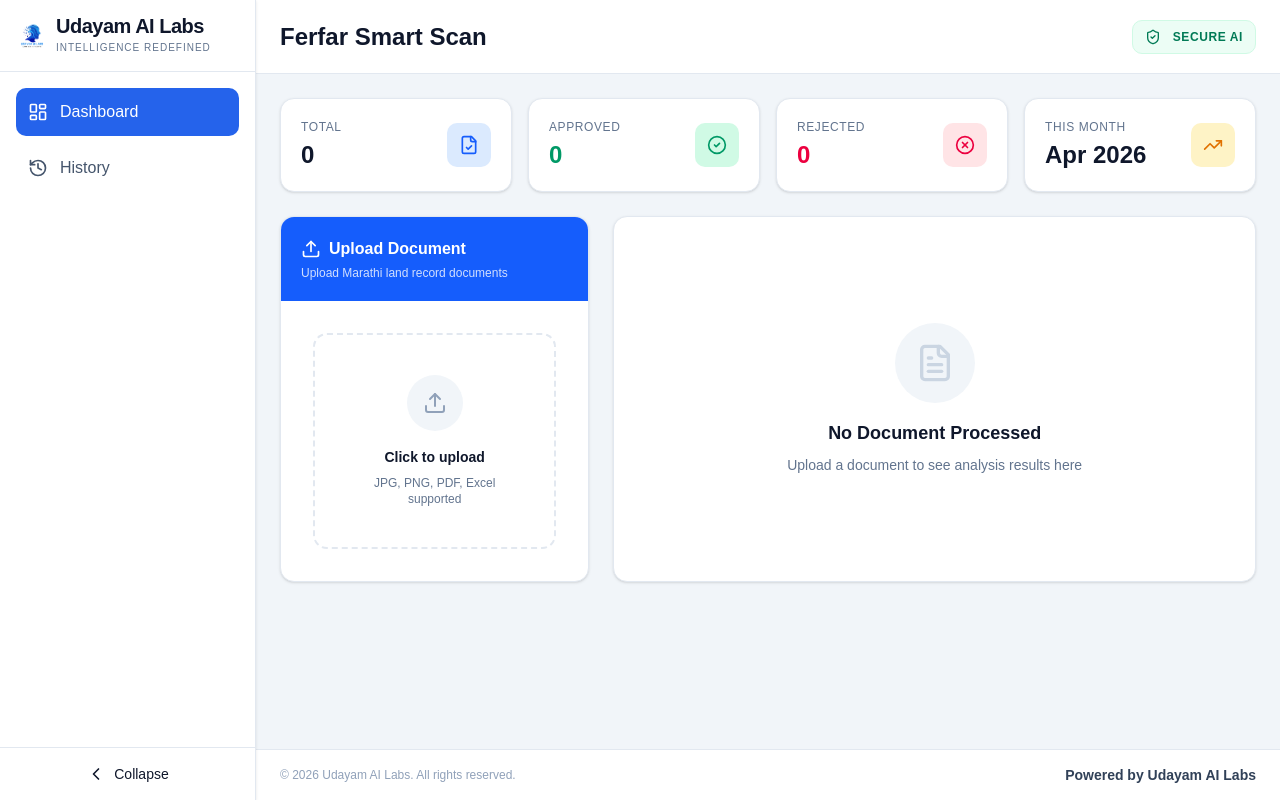
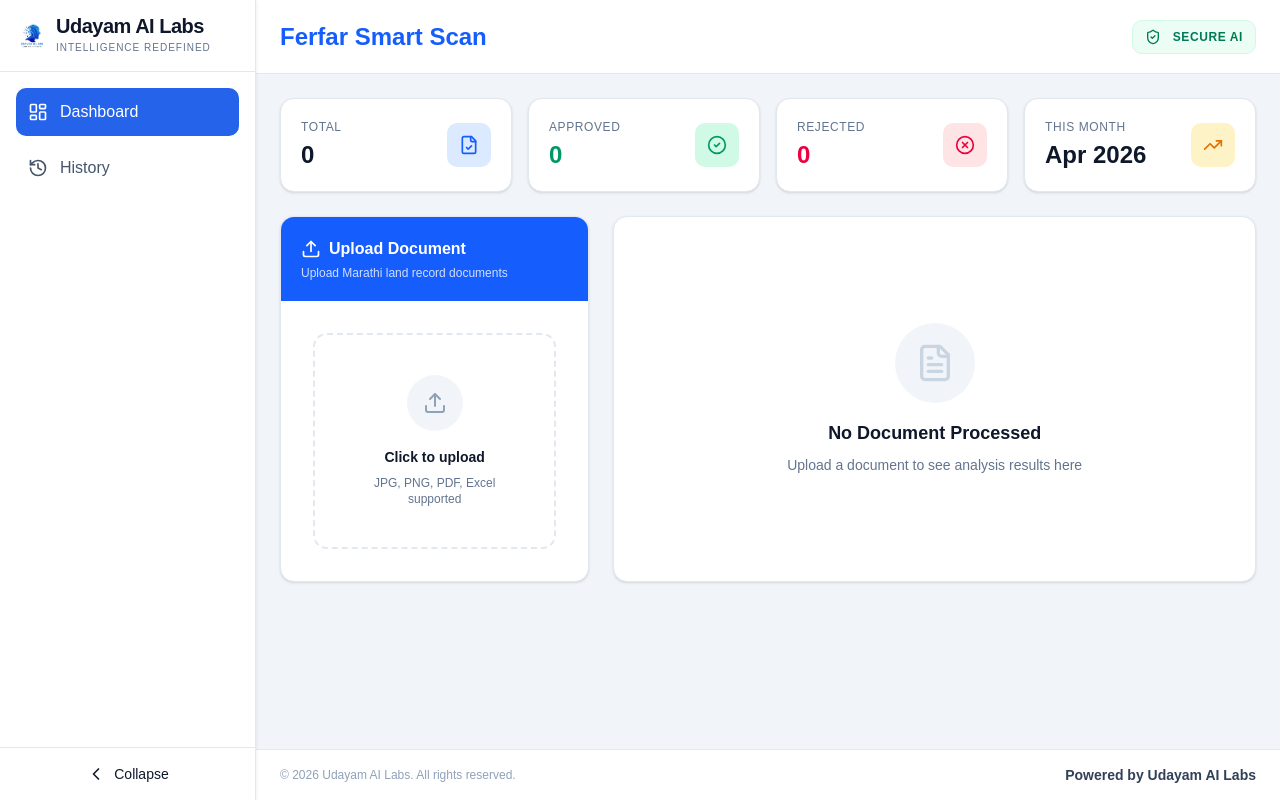
Before and after one commit to DesaiVishal-16/udayam-files-extractor-ocr, a React (Vite) app: page / in a window 1280 px wide. Built offline with nearby package versions, Linux system fonts and the light colour scheme; no server answers.

Commit message:
Make header title blue

```diff
--- a/src/App.tsx
+++ b/src/App.tsx
@@ -119,7 +119,7 @@
               >
                 <Menu className="w-6 h-6" />
               </button>
-              <h2 className="text-xl lg:text-2xl font-bold text-slate-900">
+              <h2 className="text-xl lg:text-2xl font-bold text-blue-600">
                 Ferfar Smart Scan
               </h2>
             </div>
```
